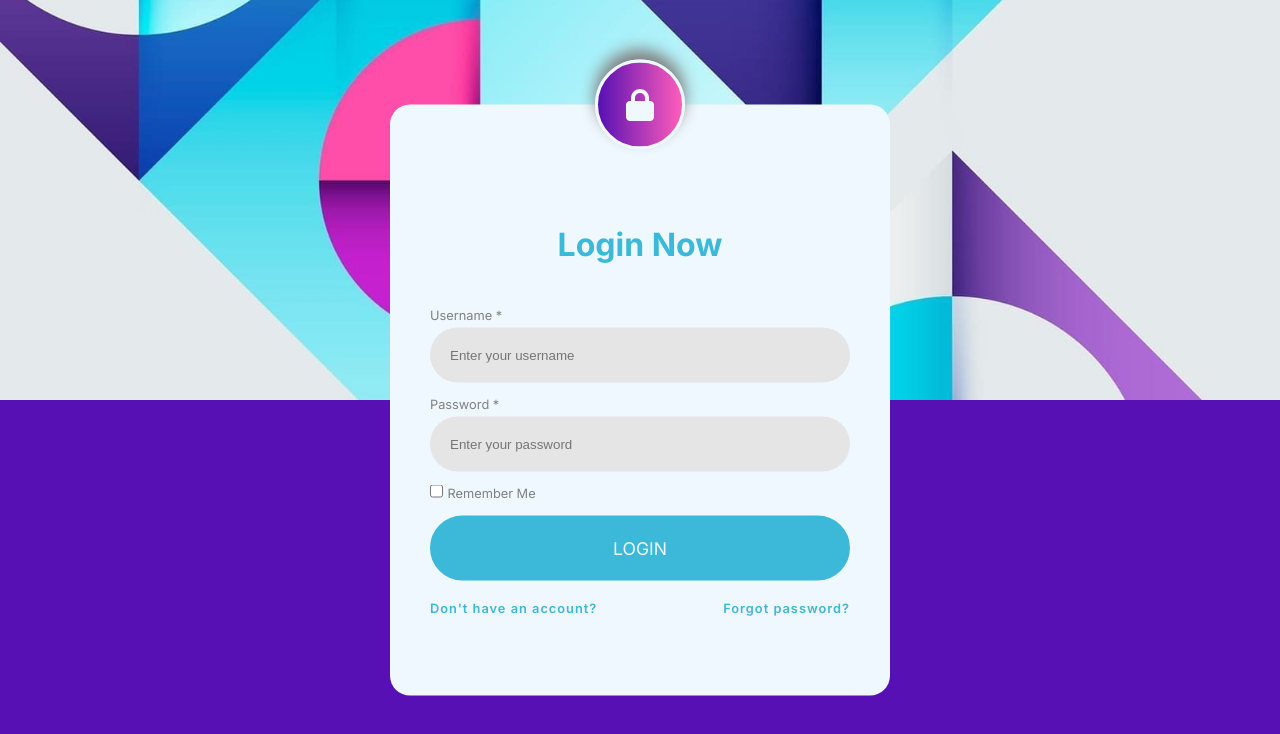
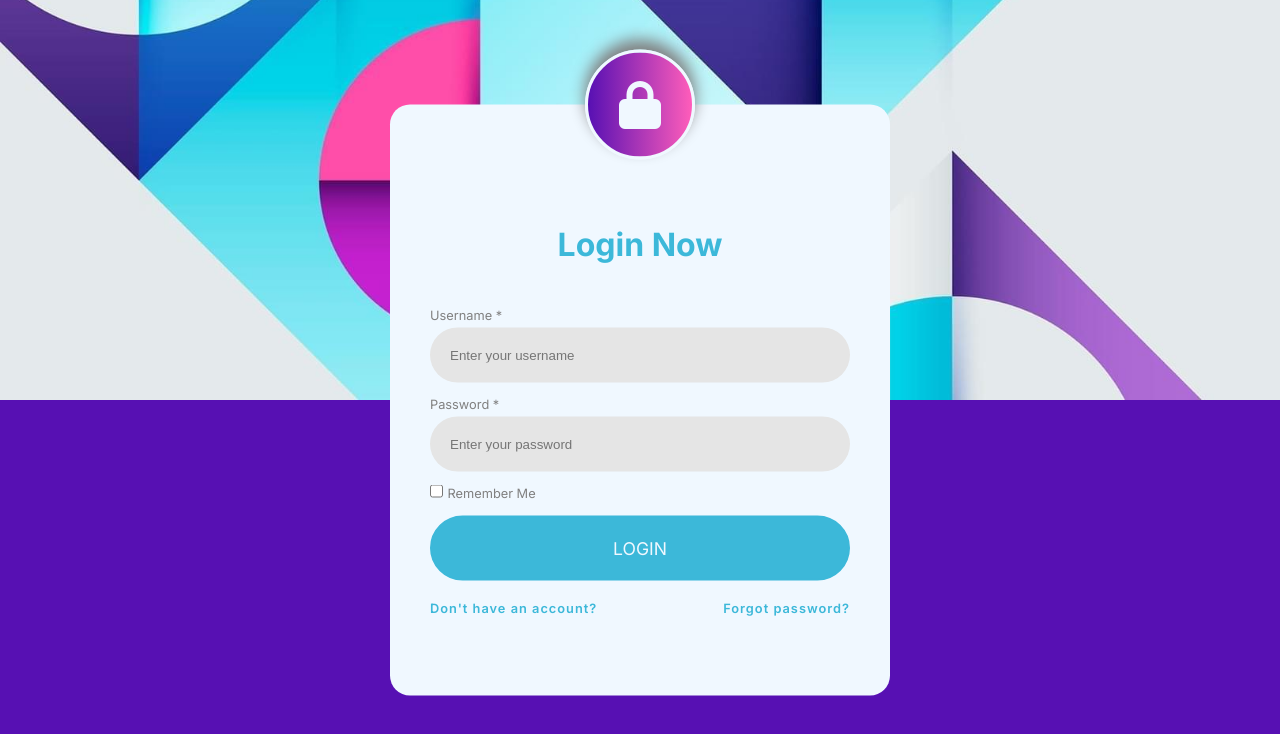
Before and after one commit to eniskrt/Login-purple, a plain HTML site: page index.html in a window 1280 px wide. Drawn offline with Linux system fonts and the light colour scheme.

Commit message:
lock icon largered

```diff
--- a/assets/style/style.css
+++ b/assets/style/style.css
@@ -54,13 +54,13 @@ body{
     }
 }
 .login-form .icon{
-    width: 90px;
-    height: 90px;
+    width: 110px;
+    height: 110px;
     background-image:linear-gradient(90deg, var(--color2),var(--color4));
     display: flex;
     align-items: center;
     justify-content: center;
-    font-size: 2rem;
+    font-size: 3rem;
     color: var(--color3);
     border-radius: 50%;
     position: absolute;
```
